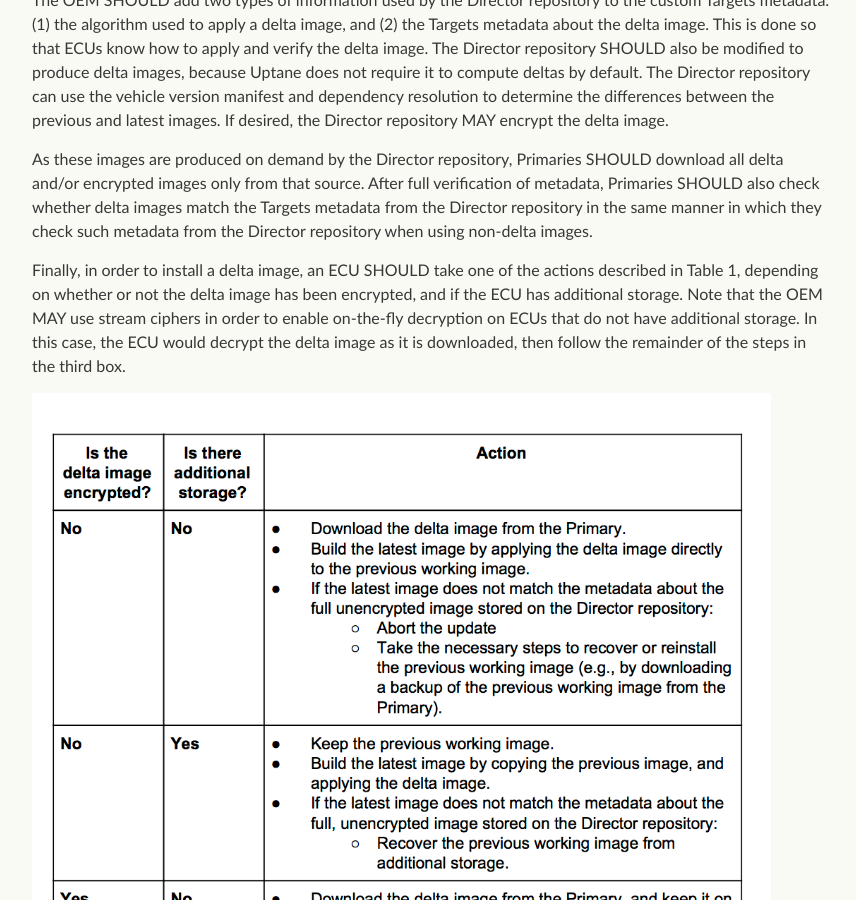
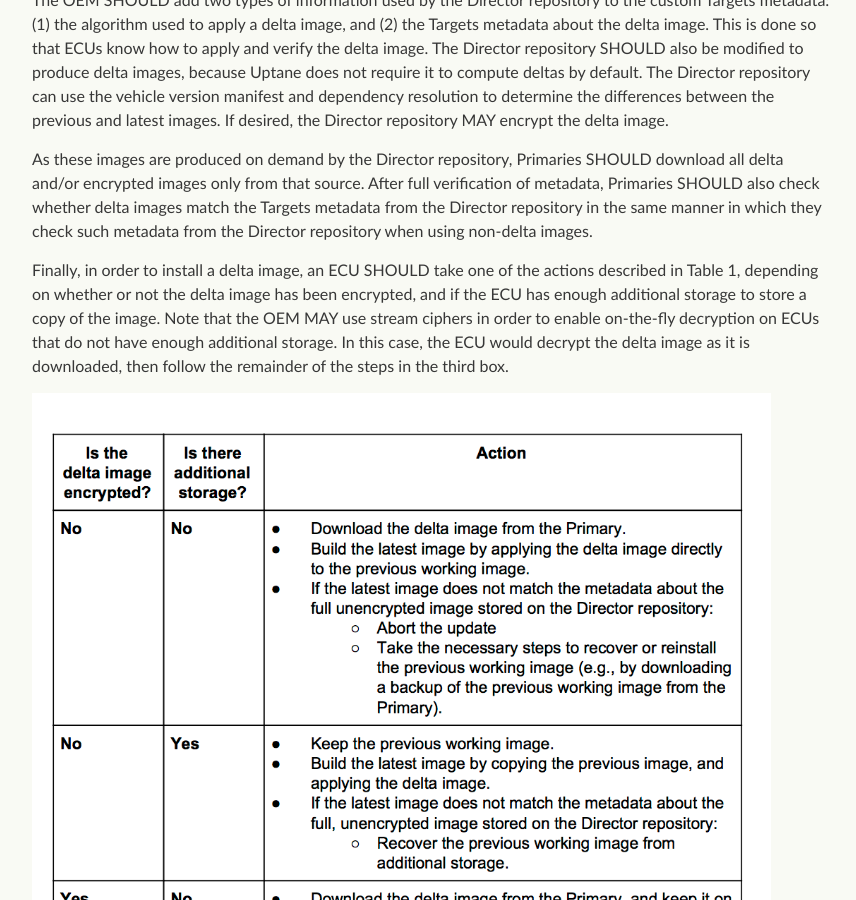
Before and after one commit to uptane/deployment-considerations, a Jekyll site: the page built from customizations.md, in a window 1280 px wide and 900 px high, scrolled down 1130 px. Shown: the whole window, without its empty margins (208-1064 px from the left). Built offline with Jekyll 4.4.1, drawn with Linux system fonts in a browser that asks for light colours; our own code applies the rules of GitHub Pages for plain Markdown files; some of the changed text lies outside the part shown.

Commit message:
Improve description of Secondaries with limited storage.
Signed-off-by: Patti Vacek <pattivacek@gmail.com>

```diff
--- a/customizations.md
+++ b/customizations.md
@@ -27,7 +27,7 @@ The OEM SHOULD add two types of information used by the Director repository to t
 
 As these images are produced on demand by the Director repository, Primaries SHOULD download all delta and/or encrypted images only from that source. After full verification of metadata, Primaries SHOULD also check whether delta images match the Targets metadata from the Director repository in the same manner in which they check such metadata from the Director repository when using non-delta images.
 
-Finally, in order to install a delta image, an ECU SHOULD take one of the actions described in Table 1, depending on whether or not the delta image has been encrypted, and if the ECU has additional storage. Note that the OEM MAY use stream ciphers in order to enable on-the-fly decryption on ECUs that do not have additional storage. In this case, the ECU would decrypt the delta image as it is downloaded, then follow the remainder of the steps in the third box.
+Finally, in order to install a delta image, an ECU SHOULD take one of the actions described in Table 1, depending on whether or not the delta image has been encrypted, and if the ECU has enough additional storage to store a copy of the image. Note that the OEM MAY use stream ciphers in order to enable on-the-fly decryption on ECUs that do not have enough additional storage. In this case, the ECU would decrypt the delta image as it is downloaded, then follow the remainder of the steps in the third box.
 
 ![](assets/images/custom_table1_delta.png)
 
```
Also changed, not shown: other parts of customizations.md (+2 -2 lines).
